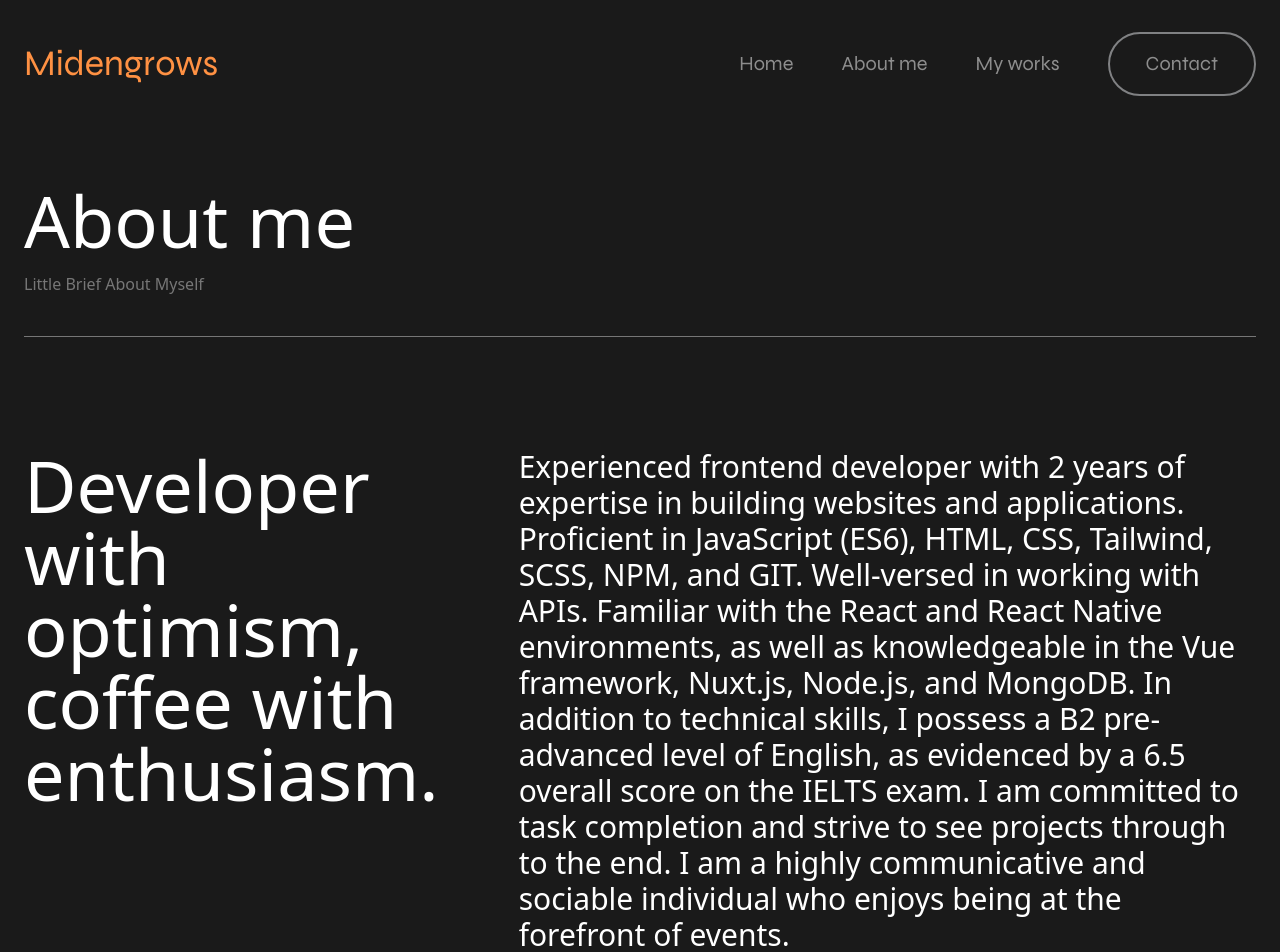
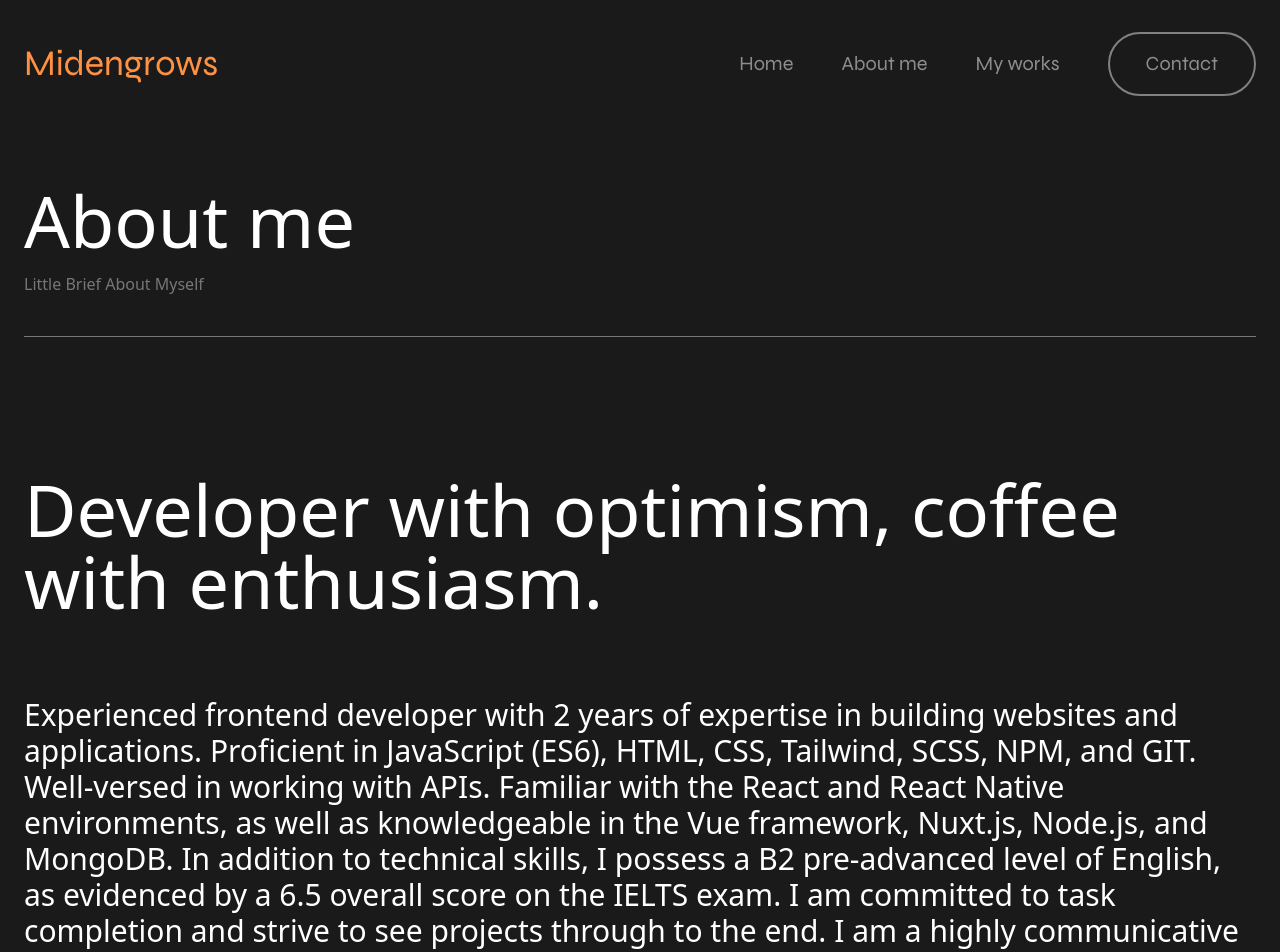
Before and after one commit to Midengrows1/Miden_portfolio, a React (Vite) app: page /about in a window 1280 px wide. Shown: the top 952 px of the page. Built offline with nearby package versions, Linux system fonts and the light colour scheme.

Commit message:
adaptive for other pages

```diff
--- a/src/components/Myprod/myprod.module.css
+++ b/src/components/Myprod/myprod.module.css
@@ -1,14 +1,14 @@
 .projects_slider{
-    @apply w-5/12 h-full
+    @apply md:w-5/12 md:h-full
 }
 .projects_item{
-    @apply w-full  flex  gap-14 h-96  p-2
+    @apply w-full  md:flex  gap-14 h-96  p-2
 }
 .project_item_desc{
     @apply w-full h-full;
 }
 .project_item_desc h4{
-    @apply text-3xl text-[#FF9143];
+    @apply text-3xl mt-10 md:mt-0 text-[#FF9143];
 
 }
 .project_item_desc p{
--- a/src/pages/About/about.module.css
+++ b/src/pages/About/about.module.css
@@ -17,13 +17,13 @@
 
 
 .about_description{
-    @apply pt-28
+    @apply md:pt-28 pt-10
 }
 .about_description_top{
-    @apply flex gap-20
+    @apply md:flex flex flex-col gap-20   py-6
 }
 .about_description_top h2{
-    @apply text-7xl
+    @apply md:text-7xl  text-6xl
 }
 .about_description_top > p{
     @apply  text-3xl opacity-50
```
